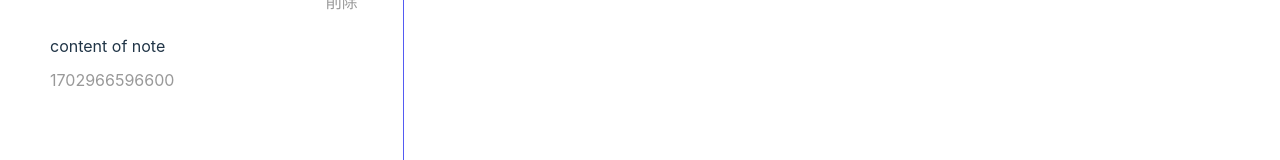
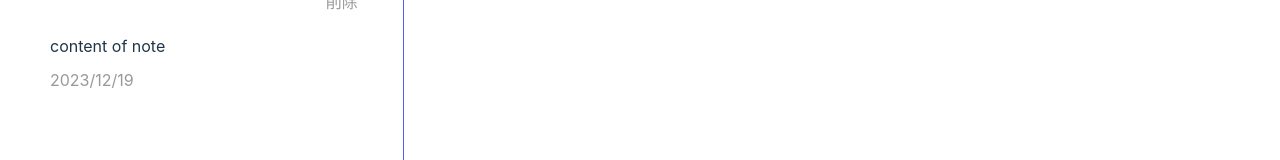
Before and after one commit to peektyer305/Note-app, a React (Vite) app: page / in a window 1280 px wide. Both pictures are taken after a click on the button "追加". Shown: the part 128-288 px from the top of the page. Built offline with nearby package versions, Linux system fonts and the light colour scheme.

Commit message:
update time

```diff
--- a/src/components/Sidebar.jsx
+++ b/src/components/Sidebar.jsx
@@ -16,7 +16,7 @@ const Sidebar = ({onAddNote,notes}) => {
             <button>削除</button>
             </div>
             <p>{note.content}</p>
-            <time dateTime="2023-12-10">{note.modDate}</time>
+            <time dateTime={new Date(note.modDate).toLocaleDateString("ja-JP")}>{new Date(note.modDate).toLocaleDateString("ja-JP")}</time>
         </div>
         </>
         ))}
```
